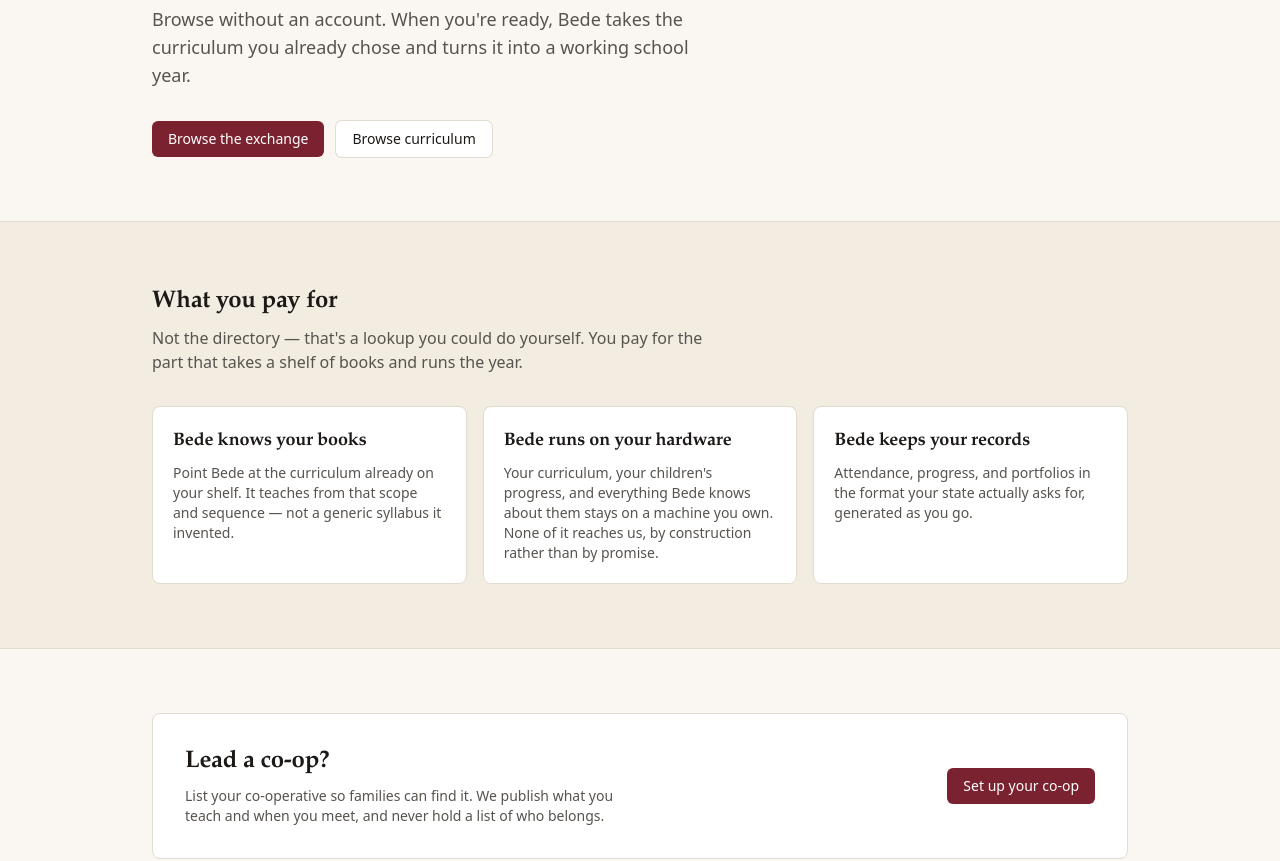
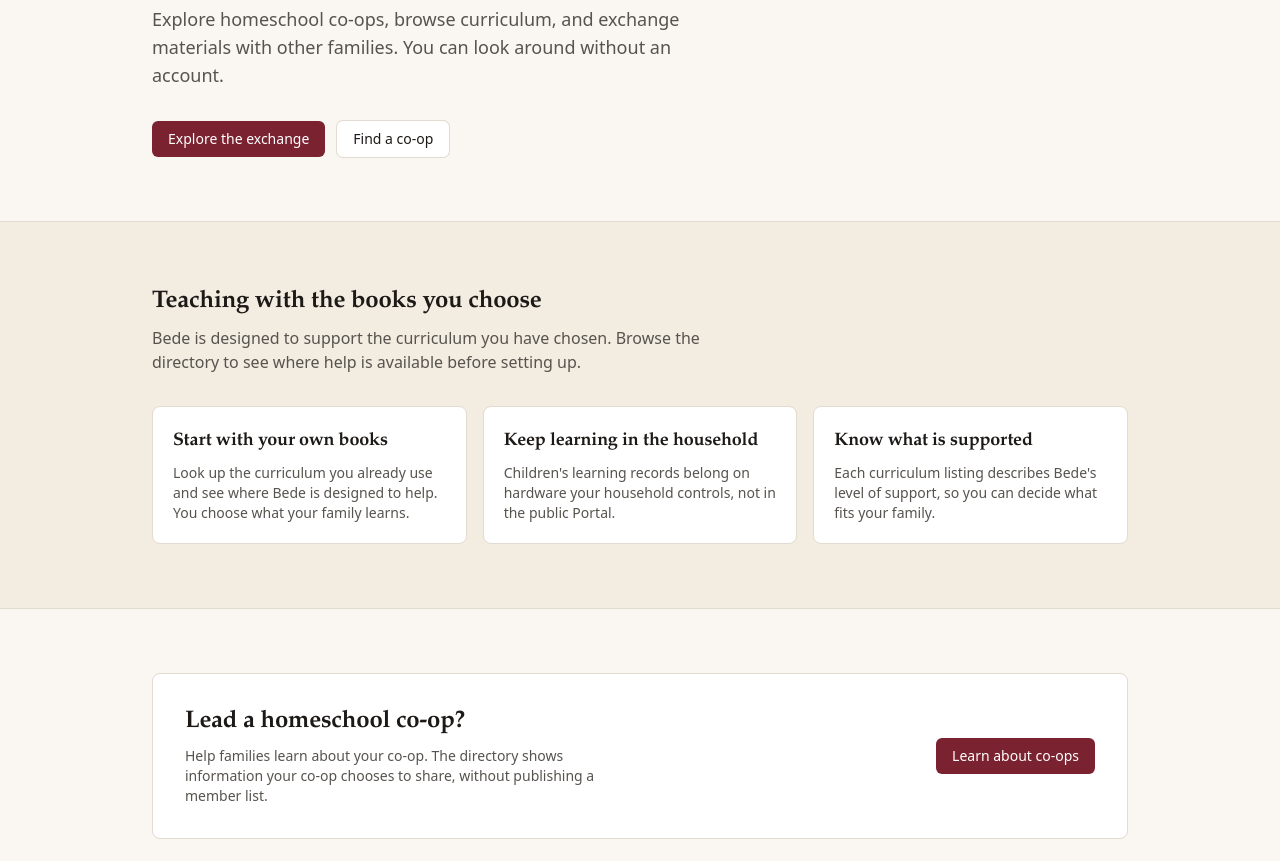
Before and after one commit to agnusdei-ai/portal, a Next.js app: page / in a window 1280 px wide. Shown: the part 320-1181 px from the top of the page. Built offline with nearby package versions, Linux system fonts and the light colour scheme; no server answers.

Commit message:
copy: write clearer, more welcoming public Portal text

```diff
--- a/src/app/(public)/page.tsx
+++ b/src/app/(public)/page.tsx
@@ -2,16 +2,16 @@
 
 const LAYERS = [
   {
-    title: "Bede knows your books",
-    body: "Point Bede at the curriculum already on your shelf. It teaches from that scope and sequence — not a generic syllabus it invented.",
+    title: "Start with your own books",
+    body: "Look up the curriculum you already use and see where Bede is designed to help. You choose what your family learns.",
   },
   {
-    title: "Bede runs on your hardware",
-    body: "Your curriculum, your children's progress, and everything Bede knows about them stays on a machine you own. None of it reaches us, by construction rather than by promise.",
+    title: "Keep learning in the household",
+    body: "Children's learning records belong on hardware your household controls, not in the public Portal.",
   },
   {
-    title: "Bede keeps your records",
-    body: "Attendance, progress, and portfolios in the format your state actually asks for, generated as you go.",
+    title: "Know what is supported",
+    body: "Each curriculum listing describes Bede's level of support, so you can decide what fits your family.",
   },
 ];
 
@@ -20,29 +20,29 @@
     <>
       <section className="mx-auto max-w-5xl px-6 pt-20 pb-16">
         <p className="text-sm font-medium tracking-wide text-brand uppercase">
-          Homeschool co-ops &amp; curriculum
+          Made for homeschool families
         </p>
         <h1 className="mt-4 max-w-2xl text-5xl leading-tight font-semibold text-balance">
-          Every co-op and curriculum in one place. Free.
+          Find good resources. Meet your community.
         </h1>
         <p className="mt-5 max-w-xl text-lg text-ink-soft">
-          Browse without an account. When you&apos;re ready, Bede takes the curriculum
-          you already chose and turns it into a working school year.
+          Explore homeschool co-ops, browse curriculum, and exchange materials with
+          other families. You can look around without an account.
         </p>
         <div className="mt-8 flex flex-wrap gap-3">
-          <ButtonLink href="/exchange">Browse the exchange</ButtonLink>
-          <ButtonLink href="/curriculum" variant="secondary">
-            Browse curriculum
+          <ButtonLink href="/exchange">Explore the exchange</ButtonLink>
+          <ButtonLink href="/coops" variant="secondary">
+            Find a co-op
           </ButtonLink>
         </div>
       </section>
 
       <section className="border-y border-rule bg-parchment-deep">
         <div className="mx-auto max-w-5xl px-6 py-16">
-          <h2 className="text-2xl font-semibold">What you pay for</h2>
+          <h2 className="text-2xl font-semibold">Teaching with the books you choose</h2>
           <p className="mt-2 max-w-xl text-ink-soft">
-            Not the directory — that&apos;s a lookup you could do yourself. You pay for
-            the part that takes a shelf of books and runs the year.
+            Bede is designed to support the curriculum you have chosen. Browse the
+            directory to see where help is available before setting up.
           </p>
           <div className="mt-8 grid gap-4 md:grid-cols-3">
             {LAYERS.map((l) => (
@@ -58,14 +58,14 @@
       <section className="mx-auto max-w-5xl px-6 py-16">
         <Card className="flex flex-wrap items-center justify-between gap-6 p-8">
           <div>
-            <h2 className="text-2xl font-semibold">Lead a co-op?</h2>
+            <h2 className="text-2xl font-semibold">Lead a homeschool co-op?</h2>
             <p className="mt-2 max-w-md text-sm text-ink-soft">
-              List your co-operative so families can find it. We publish what you
-              teach and when you meet, and never hold a list of who belongs.
+              Help families learn about your co-op. The directory shows information
+              your co-op chooses to share, without publishing a member list.
             </p>
           </div>
-          <ButtonLink href="/setup?role=director">
-            Set up your co-op
+          <ButtonLink href="/coops">
+            Learn about co-ops
           </ButtonLink>
         </Card>
       </section>
```
